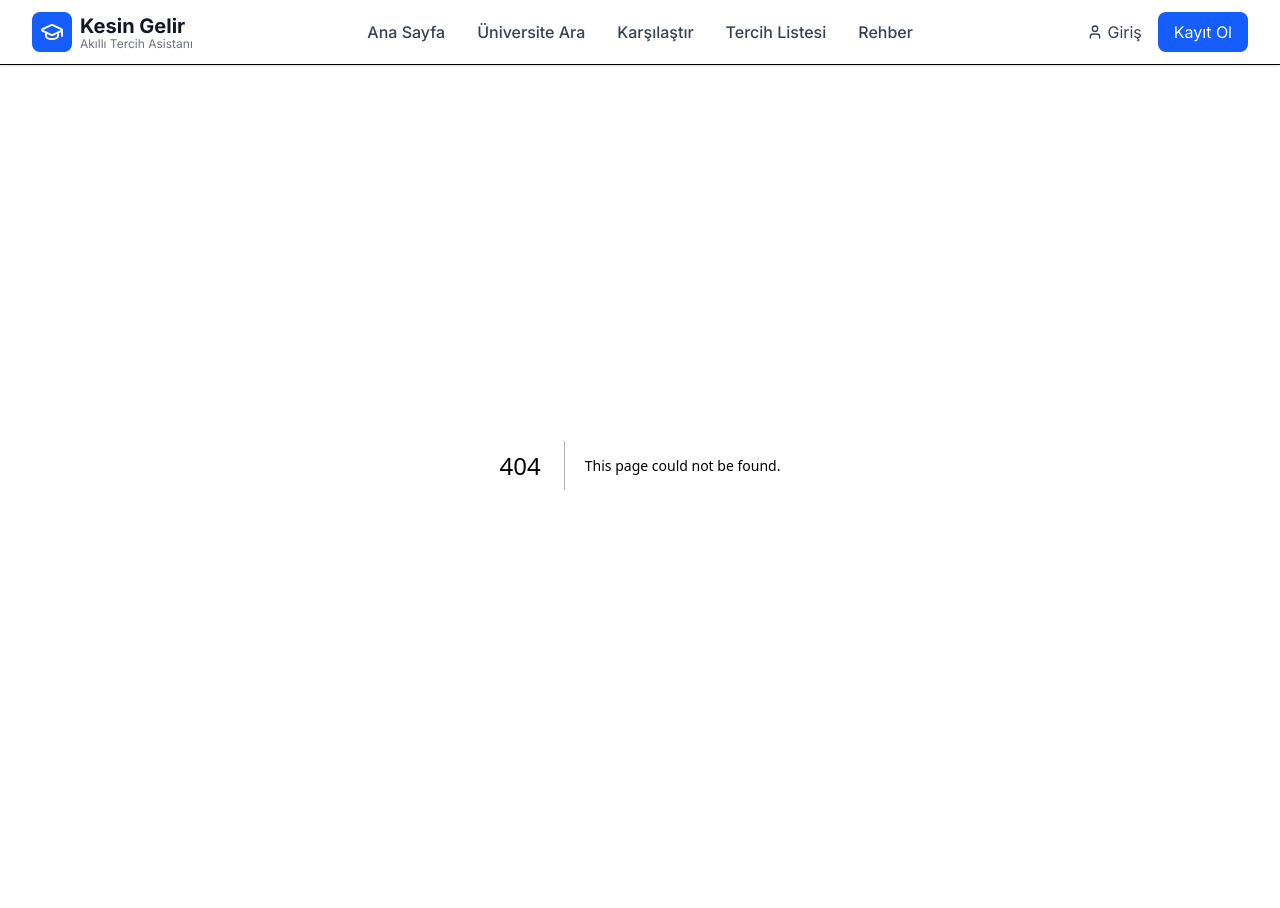
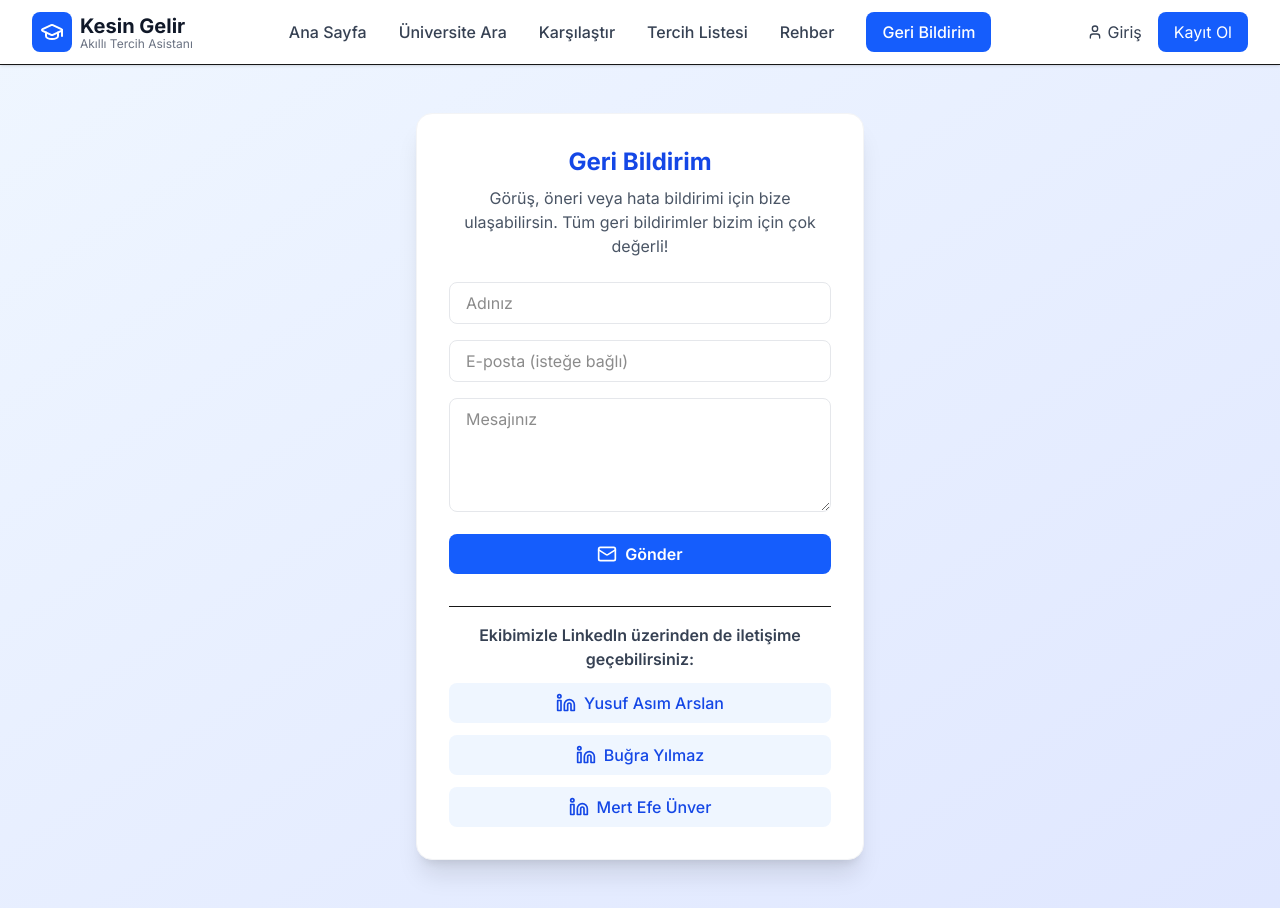
Before and after one commit to antonyjaa127/yks-tercih-botu, a Next.js app: page /feedback in a window 1280 px wide. Before the commit this address had no page. Before the commit the page ends 865 px from the top, so only its background shows below. Built offline with nearby package versions, Linux system fonts and the light colour scheme.

Commit message:
feedback butonu ve supabase feedback entegrasyonu

```diff
--- /dev/null
+++ b/src/app/api/feedback/route.ts
@@ -0,0 +1,15 @@
+import { NextResponse } from 'next/server';
+import { supabase } from '@/lib/supabase';
+
+export async function POST(req: Request) {
+  try {
+    const { name, email, feedback } = await req.json();
+    const { error } = await supabase.from('feedback').insert([{ name, email, feedback }]);
+    if (error) {
+      return NextResponse.json({ success: false, error: error.message }, { status: 500 });
+    }
+    return NextResponse.json({ success: true });
+  } catch (e) {
+    return NextResponse.json({ success: false, error: 'Sunucu hatası' }, { status: 500 });
+  }
+}
--- /dev/null
+++ b/src/app/feedback/page.tsx
@@ -0,0 +1,120 @@
+"use client"
+import React, { useState } from 'react';
+import { Mail, Linkedin } from 'lucide-react';
+
+const linkedins = [
+  {
+    name: 'Yusuf Asım Arslan',
+    url: 'https://www.linkedin.com/in/yusufasimarslan/'
+  },
+  {
+    name: 'Buğra Yılmaz',
+    url: 'https://www.linkedin.com/in/bu%C4%9Fra-y%C4%B1lmaz-a0614326b/'
+  },
+  {
+    name: 'Mert Efe Ünver',
+    url: 'https://www.linkedin.com/in/mert-efe-%C3%BCnver-b85b73272/'
+  }
+];
+
+export default function FeedbackPage() {
+  const [form, setForm] = useState({ name: '', email: '', message: '' });
+  const [sent, setSent] = useState(false);
+  const [error, setError] = useState('');
+  const [loading, setLoading] = useState(false);
+
+  const handleChange = (e: React.ChangeEvent<HTMLInputElement | HTMLTextAreaElement>) => {
+    setForm({ ...form, [e.target.name]: e.target.value });
+  };
+
+  const handleSubmit = async (e: React.FormEvent) => {
+    e.preventDefault();
+    setLoading(true);
+    setError('');
+    setSent(false);
+    try {
+      const res = await fetch('/api/feedback', {
+        method: 'POST',
+        headers: { 'Content-Type': 'application/json' },
+        body: JSON.stringify({ name: form.name, email: form.email, feedback: form.message })
+      });
+      const data = await res.json();
+      if (data.success) {
+        setSent(true);
+        setForm({ name: '', email: '', message: '' });
+      } else {
+        setError(data.error || 'Bir hata oluştu.');
+      }
+    } catch (err) {
+      setError('Sunucu hatası.');
+    } finally {
+      setLoading(false);
+    }
+  };
+
+  return (
+    <div className="min-h-screen flex flex-col items-center justify-center bg-gradient-to-br from-blue-50 to-indigo-100 py-12 px-4">
+      <div className="bg-white rounded-2xl shadow-xl p-8 max-w-md w-full border border-gray-100">
+        <h1 className="text-2xl font-bold text-center text-blue-700 mb-2">Geri Bildirim</h1>
+        <p className="text-center text-gray-600 mb-6">Görüş, öneri veya hata bildirimi için bize ulaşabilirsin. Tüm geri bildirimler bizim için çok değerli!</p>
+        <form onSubmit={handleSubmit} className="space-y-4">
+          <input
+            type="text"
+            name="name"
+            required
+            placeholder="Adınız"
+            value={form.name}
+            onChange={handleChange}
+            className="w-full px-4 py-2 border border-gray-200 rounded-lg focus:ring-2 focus:ring-blue-500 focus:border-blue-500 text-base"
+          />
+          <input
+            type="email"
+            name="email"
+            placeholder="E-posta (isteğe bağlı)"
+            value={form.email}
+            onChange={handleChange}
+            className="w-full px-4 py-2 border border-gray-200 rounded-lg focus:ring-2 focus:ring-blue-500 focus:border-blue-500 text-base"
+          />
+          <textarea
+            name="message"
+            required
+            placeholder="Mesajınız"
+            value={form.message}
+            onChange={handleChange}
+            rows={4}
+            className="w-full px-4 py-2 border border-gray-200 rounded-lg focus:ring-2 focus:ring-blue-500 focus:border-blue-500 text-base"
+          />
+          <button
+            type="submit"
+            className="w-full py-2 px-4 bg-blue-600 text-white rounded-lg font-semibold hover:bg-blue-700 transition-colors flex items-center justify-center gap-2 disabled:opacity-60"
+            disabled={loading}
+          >
+            <Mail className="w-5 h-5" /> {loading ? 'Gönderiliyor...' : 'Gönder'}
+          </button>
+        </form>
+        {sent && (
+          <div className="mt-4 text-green-700 text-center font-medium">Teşekkürler! Geri bildiriminiz kaydedildi.</div>
+        )}
+        {error && (
+          <div className="mt-4 text-red-700 text-center font-medium">{error}</div>
+        )}
+        <div className="mt-8 border-t pt-4">
+          <h2 className="text-center text-gray-700 font-semibold mb-3">Ekibimizle LinkedIn üzerinden de iletişime geçebilirsiniz:</h2>
+          <div className="flex flex-col gap-3">
+            {linkedins.map((l) => (
+              <a
+                key={l.url}
+                href={l.url}
+                target="_blank"
+                rel="noopener noreferrer"
+                className="flex items-center gap-2 px-4 py-2 bg-blue-50 hover:bg-blue-100 rounded-lg text-blue-700 font-medium transition-colors justify-center"
+              >
+                <Linkedin className="w-5 h-5" /> {l.name}
+              </a>
+            ))}
+          </div>
+        </div>
+      </div>
+    </div>
+  );
+}
--- a/src/components/Header.tsx
+++ b/src/components/Header.tsx
@@ -42,12 +42,12 @@ export default function Header() {
               href="/karsilastir"
               className="text-gray-700 hover:text-blue-600 transition-colors font-medium relative"
             >
-              Karşılaştır
-              {comparisonItems.length > 0 && (
+                Karşılaştır
+                {comparisonItems.length > 0 && (
                 <span className="absolute -top-2 -right-4 bg-red-500 text-white text-xs rounded-full w-6 h-6 flex items-center justify-center font-semibold shadow">
-                  {comparisonItems.length}
-                </span>
-              )}
+                    {comparisonItems.length}
+                  </span>
+                )}
             </Link>
             <Link
               href="/tercihlerim"
@@ -60,6 +60,12 @@ export default function Header() {
               className="text-gray-700 hover:text-blue-600 transition-colors font-medium"
             >
               Rehber
+            </Link>
+            <Link
+              href="/feedback"
+              className="bg-blue-600 text-white px-4 py-2 rounded-lg hover:bg-blue-700 transition-colors font-medium"
+            >
+              Geri Bildirim
             </Link>
           </nav>
 
@@ -137,6 +143,13 @@ export default function Header() {
               >
                 Rehber
               </Link>
+              <Link
+                href="/feedback"
+                className="bg-blue-600 text-white px-4 py-2 rounded-lg hover:bg-blue-700 transition-colors font-medium"
+                onClick={() => setIsMenuOpen(false)}
+              >
+                Geri Bildirim
+              </Link>
               <div className="pt-4 border-t border-gray-200">
                 <Link
                   href="/login"
--- a/src/lib/supabase.ts
+++ b/src/lib/supabase.ts
@@ -3,9 +3,7 @@ import { createClient } from '@supabase/supabase-js'
 const supabaseUrl = 'https://oerjkuzytnyirkpqdeut.supabase.co'
 const supabaseAnonKey = 'eyJhbGciOiJIUzI1NiIsInR5cCI6IkpXVCJ9.eyJpc3MiOiJzdXBhYmFzZSIsInJlZiI6Im9lcmprdXp5dG55aXJrcHFkZXV0Iiwicm9sZSI6ImFub24iLCJpYXQiOjE3NTIzMzUxNDMsImV4cCI6MjA2NzkxMTE0M30.jTjZ0CoFjnWiPNzrq2nvnuY0d3ctzOexcZH3Qa6Nq3w'
 
-// Tüm log satırları kaldırıldı
-
-export const supabase = createClient(supabaseUrl, supabaseAnonKey)
+export const supabase = createClient(supabaseUrl, supabaseAnonKey);
 
 // Bağlantı testi fonksiyonu
 export const testSupabaseConnection = async () => {
```
Also changed, not shown: 1 other file (tests, documents, lock files or other folders).
